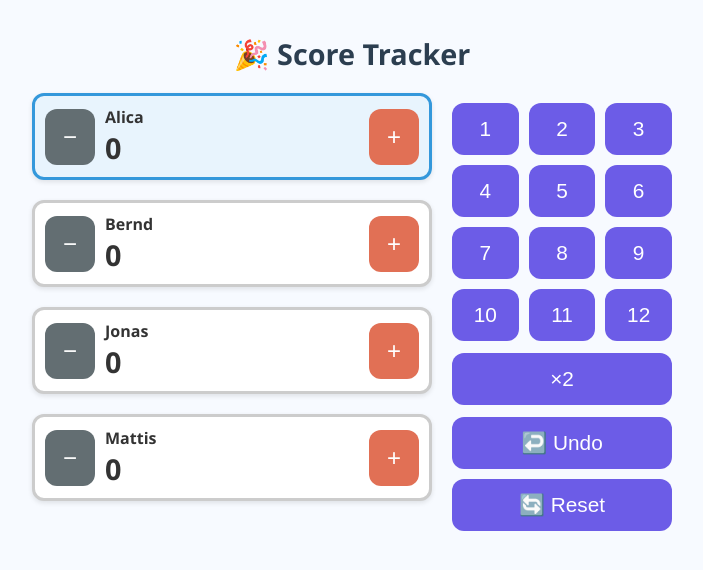
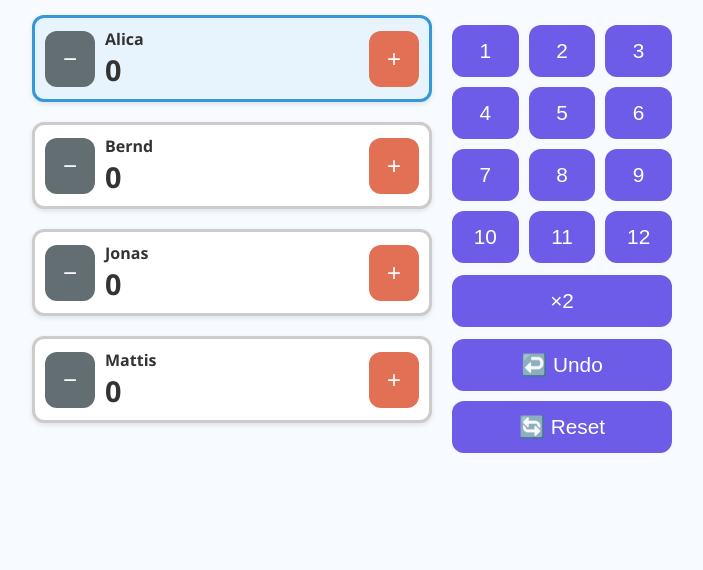
Before and after one commit to green-striped-gecko/flip7, a plain HTML site: page index.html in a window 1280 px wide. Shown: the whole page, without its empty margins (288-991 px from the left). Drawn offline with Linux system fonts and the light colour scheme.

Commit message:
another version

```diff
--- a/index.html
+++ b/index.html
@@ -160,8 +160,6 @@
 </head>
 <body>
 
-<h1>🎉 Score Tracker</h1>
-
 <div class="main-container">
   <div class="players-column" id="players"></div>
 
```
